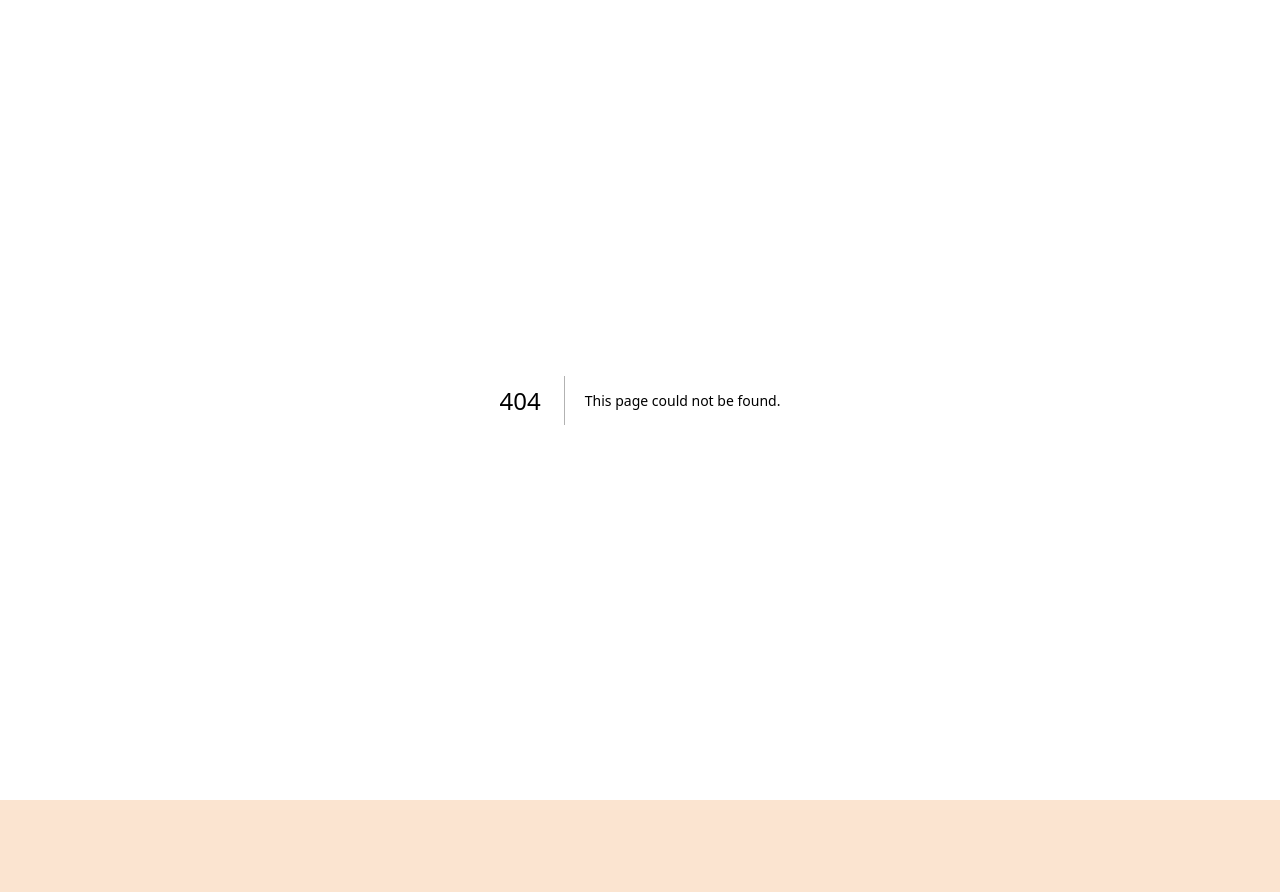
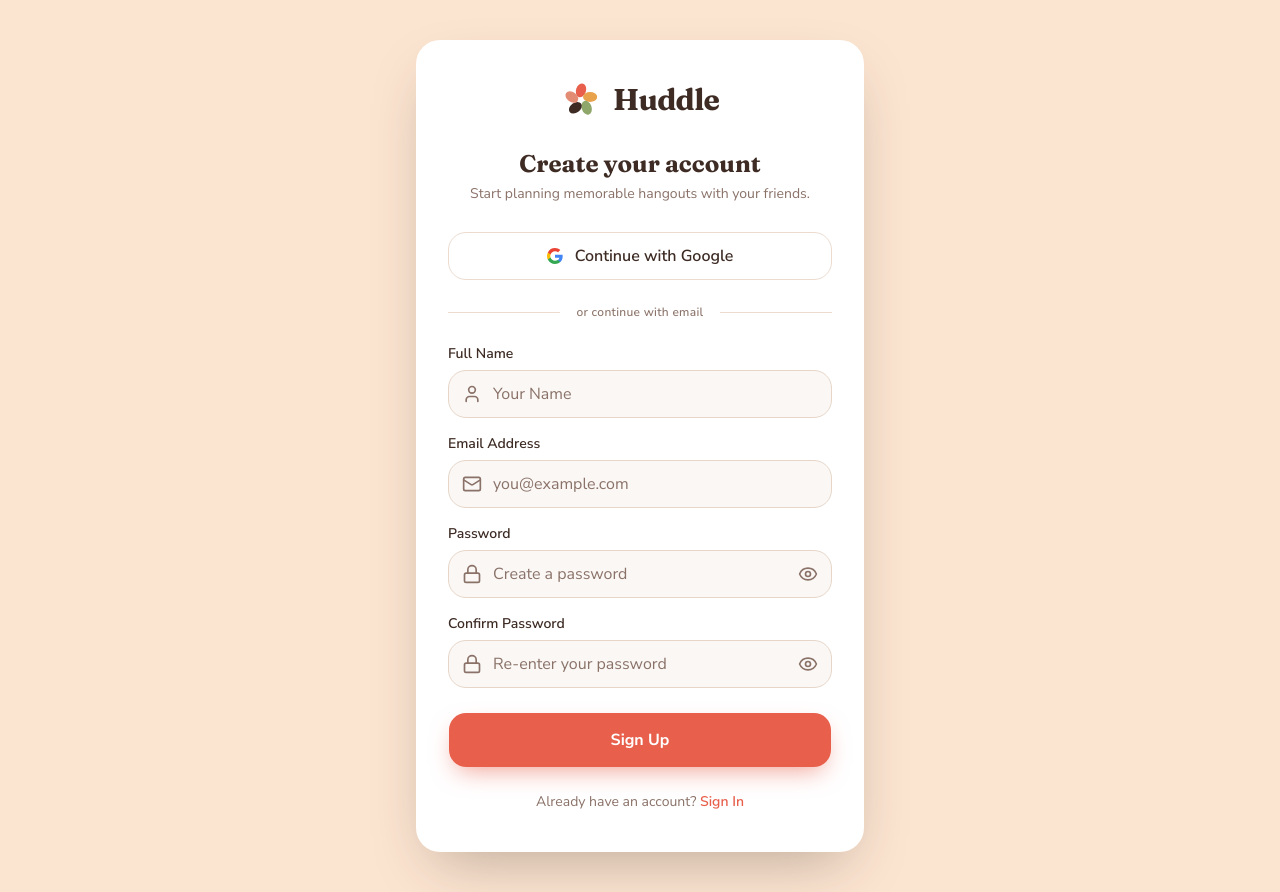
Before and after one commit to patissherie/conure, a Next.js app: page /signup in a window 1280 px wide. Before the commit this address had no page. Before the commit the page ends 800 px from the top, so only its background shows below. Built offline with nearby package versions, Linux system fonts and the light colour scheme.

Commit message:
implemented signup page frontend

```diff
--- /dev/null
+++ b/app/signup/page.tsx
@@ -0,0 +1,9 @@
+import { SignupCard } from "../../src/components/signup-card"
+
+export default function SignupPage() {
+  return (
+    <main className="flex min-h-svh items-center justify-center bg-background px-4 py-10">
+      <SignupCard />
+    </main>
+  )
+}
--- a/package.json
+++ b/package.json
@@ -13,6 +13,7 @@
     "@supabase/supabase-js": "^2.109.0",
     "class-variance-authority": "^0.7.1",
     "clsx": "^2.1.1",
+    "lucide-react": "^1.25.0",
     "next": "16.2.10",
     "react": "19.2.4",
     "react-dom": "19.2.4",
--- /dev/null
+++ b/src/components/signup-card.tsx
@@ -0,0 +1,223 @@
+"use client"
+
+import type React from "react"
+import { useState } from "react"
+import { User, Mail, Lock, Eye, EyeOff } from "lucide-react"
+import { Button } from "@/src/components/ui/button"
+import { HuddleLogo } from "@/src/components/huddle-logo"
+
+export function SignupCard() {
+  const [fullName, setFullName] = useState("")
+  const [email, setEmail] = useState("")
+  const [password, setPassword] = useState("")
+  const [confirmPassword, setConfirmPassword] = useState("")
+  const [showPassword, setShowPassword] = useState(false)
+  const [showConfirm, setShowConfirm] = useState(false)
+
+  function handleSubmit(e: React.FormEvent) {
+    e.preventDefault()
+    // Hook up account creation here.
+    console.log("[v0] Sign up submitted:", { fullName, email })
+  }
+
+  return (
+    <div className="w-full max-w-md rounded-[24px] bg-card px-8 py-10 shadow-[0_24px_60px_-20px_rgba(61,43,36,0.35)]">
+      {/* Logo + wordmark */}
+      <div className="mb-7 flex items-center justify-center gap-3">
+        <HuddleLogo className="h-10 w-10" />
+        <span className="font-serif text-3xl font-bold tracking-tight text-foreground">Huddle</span>
+      </div>
+
+      <div className="mb-7 text-center">
+        <h1 className="font-serif text-2xl font-bold text-foreground text-balance">Create your account</h1>
+        <p className="mt-1 text-sm text-muted-foreground text-pretty">
+          Start planning memorable hangouts with your friends.
+        </p>
+      </div>
+
+      {/* Continue with Google */}
+      <Button
+        type="button"
+        variant="outline"
+        className="h-12 w-full gap-3 rounded-2xl border-border bg-card text-base font-semibold text-foreground hover:bg-accent"
+      >
+        <GoogleIcon className="h-5 w-5" />
+        Continue with Google
+      </Button>
+
+      {/* Divider */}
+      <div className="my-6 flex items-center gap-4">
+        <span className="h-px flex-1 bg-border" />
+        <span className="text-xs font-medium tracking-wide text-muted-foreground">or continue with email</span>
+        <span className="h-px flex-1 bg-border" />
+      </div>
+
+      <form onSubmit={handleSubmit} className="flex flex-col gap-4">
+        <Field
+          id="fullName"
+          label="Full Name"
+          icon={<User className="h-5 w-5" />}
+        >
+          <input
+            id="fullName"
+            type="text"
+            required
+            autoComplete="name"
+            value={fullName}
+            onChange={(e) => setFullName(e.target.value)}
+            placeholder="Your Name"
+            className={inputClass}
+          />
+        </Field>
+
+        <Field
+          id="email"
+          label="Email Address"
+          icon={<Mail className="h-5 w-5" />}
+        >
+          <input
+            id="email"
+            type="email"
+            required
+            autoComplete="email"
+            value={email}
+            onChange={(e) => setEmail(e.target.value)}
+            placeholder="you@example.com"
+            className={inputClass}
+          />
+        </Field>
+
+        <Field
+          id="password"
+          label="Password"
+          icon={<Lock className="h-5 w-5" />}
+        >
+          <input
+            id="password"
+            type={showPassword ? "text" : "password"}
+            required
+            autoComplete="new-password"
+            value={password}
+            onChange={(e) => setPassword(e.target.value)}
+            placeholder="Create a password"
+            className={`${inputClass} pr-11`}
+          />
+          <PasswordToggle
+            shown={showPassword}
+            onToggle={() => setShowPassword((s) => !s)}
+            label="password"
+          />
+        </Field>
+
+        <Field
+          id="confirmPassword"
+          label="Confirm Password"
+          icon={<Lock className="h-5 w-5" />}
+        >
+          <input
+            id="confirmPassword"
+            type={showConfirm ? "text" : "password"}
+            required
+            autoComplete="new-password"
+            value={confirmPassword}
+            onChange={(e) => setConfirmPassword(e.target.value)}
+            placeholder="Re-enter your password"
+            className={`${inputClass} pr-11`}
+          />
+          <PasswordToggle
+            shown={showConfirm}
+            onToggle={() => setShowConfirm((s) => !s)}
+            label="confirm password"
+          />
+        </Field>
+
+        <Button
+          type="submit"
+          className="mt-2 h-14 w-full rounded-2xl bg-primary text-base font-bold text-primary-foreground shadow-[0_10px_24px_-8px_rgba(232,96,76,0.6)] hover:bg-primary/90"
+        >
+          Sign Up
+        </Button>
+      </form>
+
+      <p className="mt-6 text-center text-sm text-muted-foreground">
+        {"Already have an account? "}
+        <a href="/" className="font-semibold text-primary hover:underline">
+          Sign In
+        </a>
+      </p>
+    </div>
+  )
+}
+
+const inputClass =
+  "h-12 w-full rounded-2xl border border-input bg-muted/40 pl-11 pr-4 text-base text-foreground outline-none transition placeholder:text-muted-foreground focus:border-primary focus:ring-2 focus:ring-primary/30"
+
+function Field({
+  id,
+  label,
+  icon,
+  children,
+}: {
+  id: string
+  label: string
+  icon: React.ReactNode
+  children: React.ReactNode
+}) {
+  return (
+    <div className="flex flex-col gap-1.5">
+      <label htmlFor={id} className="text-sm font-semibold text-foreground">
+        {label}
+      </label>
+      <div className="relative">
+        <span className="pointer-events-none absolute left-3.5 top-1/2 -translate-y-1/2 text-muted-foreground">
+          {icon}
+        </span>
+        {children}
+      </div>
+    </div>
+  )
+}
+
+function PasswordToggle({
+  shown,
+  onToggle,
+  label,
+}: {
+  shown: boolean
+  onToggle: () => void
+  label: string
+}) {
+  return (
+    <button
+      type="button"
+      onClick={onToggle}
+      aria-label={shown ? `Hide ${label}` : `Show ${label}`}
+      className="absolute right-3.5 top-1/2 -translate-y-1/2 text-muted-foreground transition hover:text-foreground"
+    >
+      {shown ? <EyeOff className="h-5 w-5" /> : <Eye className="h-5 w-5" />}
+    </button>
+  )
+}
+
+function GoogleIcon({ className }: { className?: string }) {
+  return (
+    <svg className={className} viewBox="0 0 24 24" xmlns="http://www.w3.org/2000/svg" aria-hidden="true">
+      <path
+        fill="#4285F4"
+        d="M23.52 12.27c0-.79-.07-1.54-.2-2.27H12v4.51h6.47a5.53 5.53 0 0 1-2.4 3.63v3h3.88c2.27-2.09 3.57-5.17 3.57-8.87Z"
+      />
+      <path
+        fill="#34A853"
+        d="M12 24c3.24 0 5.96-1.08 7.95-2.91l-3.88-3c-1.08.72-2.45 1.16-4.07 1.16-3.13 0-5.78-2.11-6.73-4.96H1.28v3.09A12 12 0 0 0 12 24Z"
+      />
+      <path
+        fill="#FBBC05"
+        d="M5.27 14.29A7.2 7.2 0 0 1 4.89 12c0-.8.14-1.57.38-2.29V6.62H1.28A12 12 0 0 0 0 12c0 1.94.47 3.77 1.28 5.38l3.99-3.09Z"
+      />
+      <path
+        fill="#EA4335"
+        d="M12 4.75c1.77 0 3.35.61 4.6 1.8l3.42-3.42C17.95 1.19 15.24 0 12 0A12 12 0 0 0 1.28 6.62l3.99 3.09C6.22 6.86 8.87 4.75 12 4.75Z"
+      />
+    </svg>
+  )
+}
```
Also changed, not shown: 1 other file (tests, documents, lock files or other folders).
